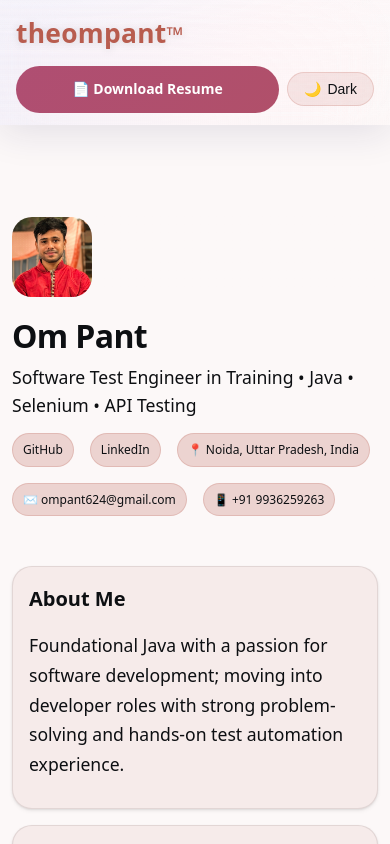
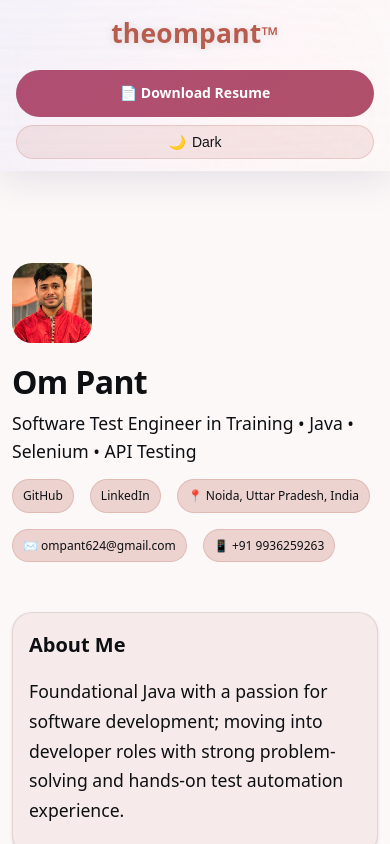
Before and after one commit to theompant/About-Me, a Next.js app: page / in a window 390 px wide. Shown: the top 844 px of the page. Built offline with nearby package versions, Linux system fonts and the light colour scheme; a web font is replaced by a local one.

Commit message:
ahem ahem mobile ui updated navbar

```diff
--- a/components/NavBar.tsx
+++ b/components/NavBar.tsx
@@ -19,11 +19,13 @@ export default function NavBar() {
 
   if (!mounted) {
     return (
-      <nav className="liquid-glass" style={{ display: "flex", alignItems: "center", justifyContent: "space-between", padding: "12px 24px", position: "sticky", top: 0, zIndex: 100 }}>
+      <nav className="liquid-glass nav-root">
+        <div className="nav-brand">
           <Link href="/" className="nav-logo">
             theompant<sup>™</sup>
           </Link>
-        <div style={{ display: "flex", alignItems: "center", gap: "12px" }}>
+        </div>
+        <div className="nav-actions">
           <span style={{ fontSize: "14px", fontWeight: 500 }}>Theme</span>
         </div>
       </nav>
@@ -33,11 +35,13 @@ export default function NavBar() {
   const effective = (theme === "system" ? systemTheme : theme) || "light";
 
   return (
-    <nav className="liquid-glass" style={{ display: "flex", alignItems: "center", justifyContent: "space-between", padding: "12px 24px", position: "sticky", top: 0, zIndex: 100, transition: "all var(--m3-fast)" }}>
+    <nav className="liquid-glass nav-root">
+      <div className="nav-brand">
         <Link href="/" className="nav-logo">
           theompant<sup>™</sup>
         </Link>
-      <div style={{ display: "flex", alignItems: "center", gap: "12px" }}>
+      </div>
+      <div className="nav-actions">
         {/* Resume Download Button */}
         <a
           href="/resume.pdf"
@@ -49,6 +53,7 @@ export default function NavBar() {
         </a>
         {/* Theme Toggle */}
         <button
+          className="theme-toggle-btn"
           onClick={onToggleTheme}
           style={{
             background: "color-mix(in srgb, var(--m3-primary) 12%, transparent)",
--- a/styles/globals.css
+++ b/styles/globals.css
@@ -808,3 +808,47 @@ nav.liquid-glass .nav-logo {
 :root[data-theme="dark"] nav.liquid-glass .nav-logo {
   color: #fff !important;
 }
+nav.liquid-glass.nav-root {
+  display: flex;
+  align-items: center;
+  justify-content: space-between;
+  padding: 12px 24px;
+  position: sticky;
+  top: 0;
+  z-index: 100;
+  transition: all var(--m3-fast);
+  flex-wrap: wrap;
+}
+
+.nav-brand, .nav-actions {
+  display: flex;
+  align-items: center;
+  gap: 16px;
+}
+.nav-actions { gap: 12px; }
+
+@media (max-width: 640px) {
+  nav.liquid-glass.nav-root {
+    flex-direction: column;
+    align-items: stretch;
+    gap: 10px;
+    padding: 12px 6vw;
+    text-align: center;
+  }
+  .nav-brand {
+    justify-content: center;
+    margin-bottom: 4px;
+  }
+  .nav-actions {
+    flex-direction: column;
+    gap: 10px;
+    align-items: stretch;
+    width: 100%;
+  }
+  .resume-download-btn,
+  .theme-toggle-btn {
+    width: 100%;
+    justify-content: center;
+    border-radius: 999px;
+  }
+}
```
Lines whose indentation alone changed are shown as unchanged.
